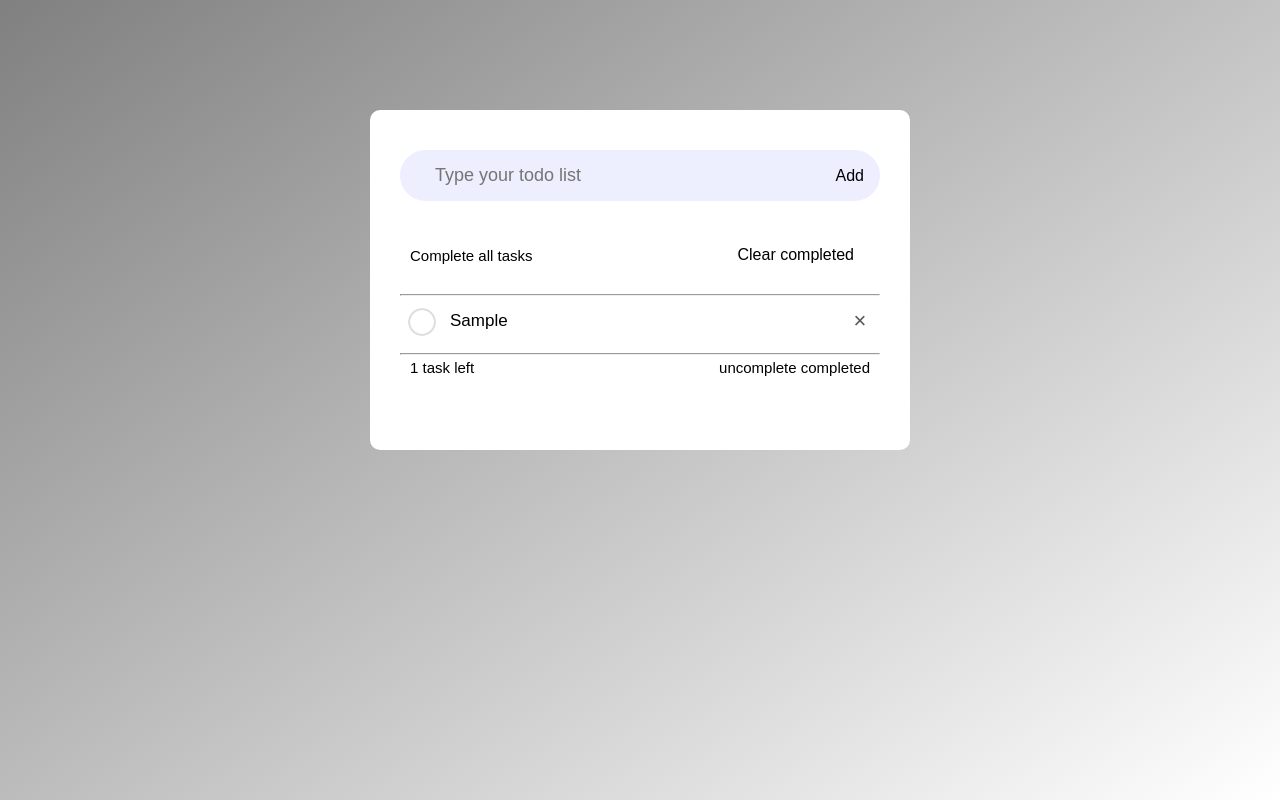
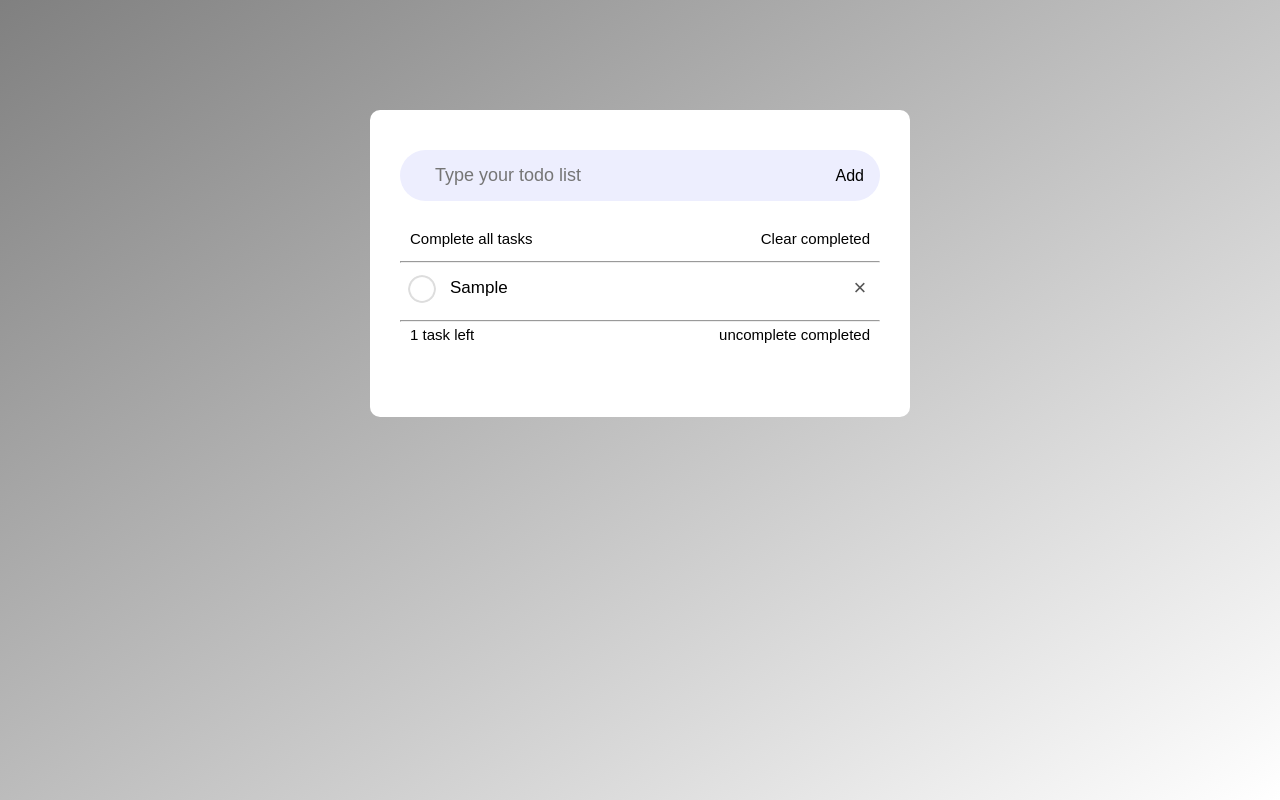
Before and after one commit to sky7054/todoList-App, a plain HTML site: page index.html in a window 1280 px wide. Both pictures are taken after typing "Sample" into the empty fields and a click on the button "Add". Drawn offline with Linux system fonts and the light colour scheme.

Commit message:
final-commited

```diff
--- a/index.html
+++ b/index.html
@@ -15,12 +15,11 @@
             </div>
             <div class="show-task">
                 <p>Complete all tasks</p>
-                <button onclick="clearTask()">Clear completed</button>
+                <p>Clear completed</p>
             </div>
             <hr class="state-line">
 
             <ul id="list-container">
-
             </ul>
 
             <hr class="state-line">
--- a/script.js
+++ b/script.js
@@ -3,6 +3,8 @@ const listContainer = document.getElementById("list-container");
 const remainTask = document.getElementById("remain-task");
 
 var count = 0 ;
+
+//Adding task
 
 function addTask(){
 
@@ -17,57 +19,65 @@ function addTask(){
 
         count++;
         remainTask.innerHTML = `${count} task left`;
-       // console.log(count);
+
+        saveCount();
 
 
 
-        // ADD DETETE BUTTON
+
+        // Adding delete BUTTON
 
         let span = document.createElement("span");
         span.innerHTML = "\u00d7";
         li.appendChild(span);
 
     }
+
+    // clear input box when task is added
+
     inputBox.value = '';
     saveData();
-    lengthData()
+    saveCount();
 }
 
-function clearTask(){
-
-}
+// remove task in the list
 
 listContainer.addEventListener("click",function(e) {
     if(e.target.tagName === "LI"){
         e.target.classList.toggle("checked");
         saveData();
-        lengthData()
+
 
     }
     else if(e.target.tagName === "SPAN"){
         e.target.parentElement.remove();
         saveData();
         count--;
-        console.log(count);
         remainTask.innerHTML = `${count} task left`;
-     //   lengthData()
+        saveCount();
 
     }
 },false);
 
+
+// use local storage save and show data
+
 function saveData(){
     localStorage.setItem("data", listContainer.innerHTML);
-}
-
-function lengthData(){
-    localStorage.setItem("data", listContainer.innerHTML);
-    return localStorage.length;
 }
 
 function showData(){
     listContainer.innerHTML = localStorage.getItem("data");
 
 }
-console.log(lengthData());
+
+function saveCount(){
+    localStorage.setItem("Task",count);
+}
+
+function showCount(){
+    count = localStorage.getItem("Task");
+}
 
 showData();
+showCount();
```
